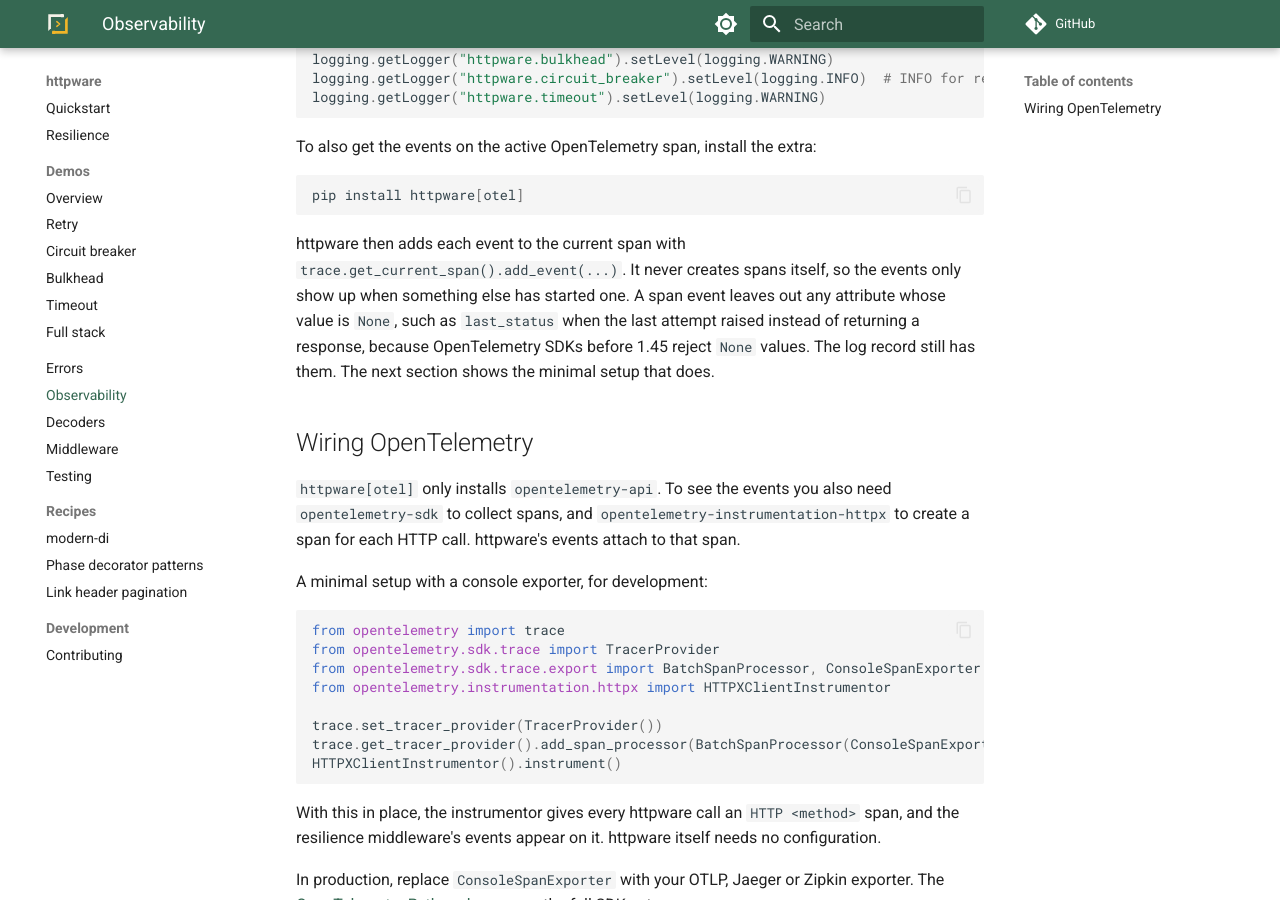
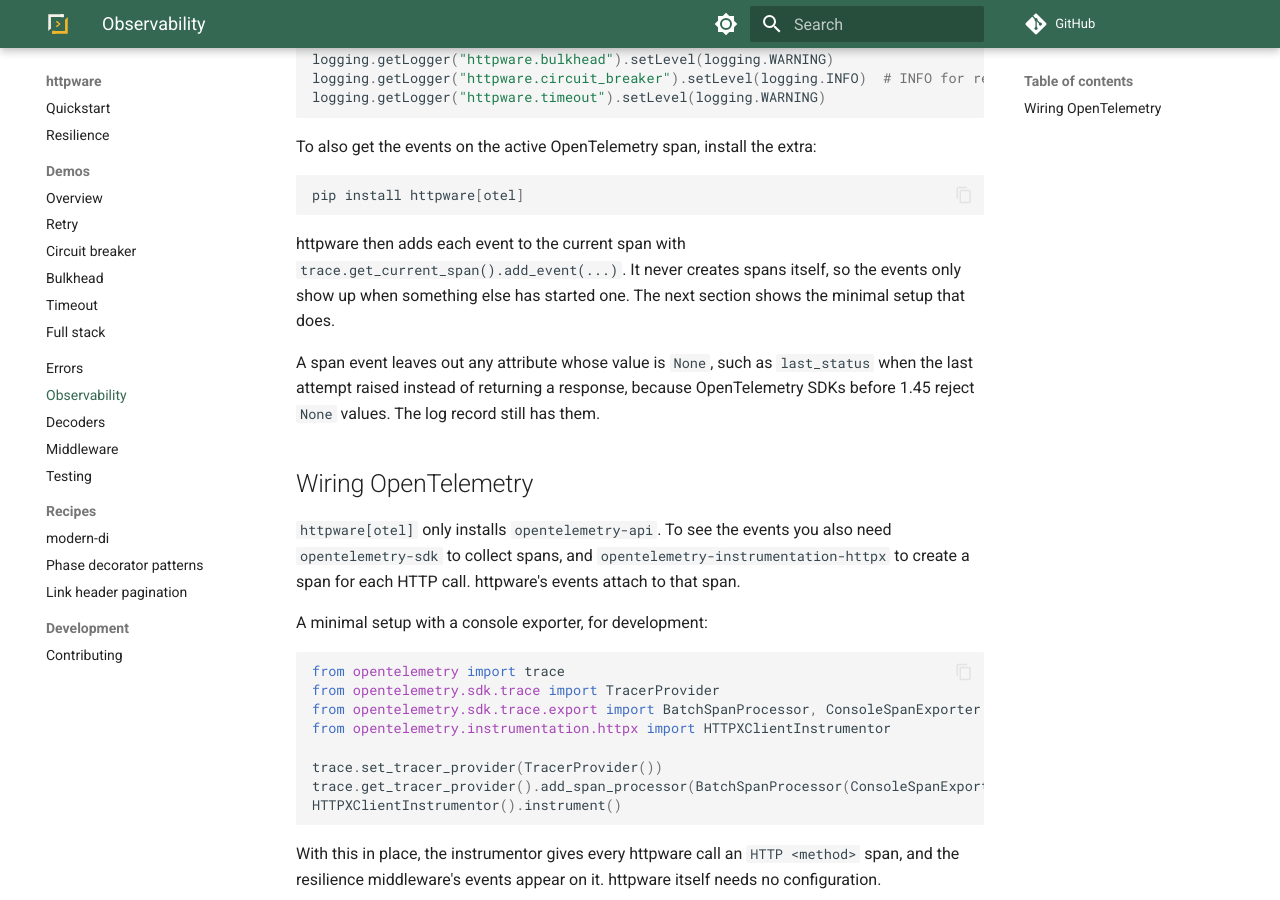
Before and after one commit to modern-python/httpware, an MkDocs documentation site: the page built from docs/observability.md, in a window 1280 px wide and 900 px high, scrolled down 1114 px. Built offline with MkDocs 1.6.1 and Material for MkDocs 9.7.7, drawn with Linux system fonts in a browser that asks for light colours; comment, search, counter and statistics services are not loaded.

````diff
--- a/docs/observability.md
+++ b/docs/observability.md
@@ -33,7 +33,9 @@ To also get the events on the active OpenTelemetry span, install the extra:
 pip install httpware[otel]
 ```
 
-httpware then adds each event to the current span with `trace.get_current_span().add_event(...)`. It never creates spans itself, so the events only show up when something else has started one. A span event leaves out any attribute whose value is `None`, such as `last_status` when the last attempt raised instead of returning a response, because OpenTelemetry SDKs before 1.45 reject `None` values. The log record still has them. The next section shows the minimal setup that does.
+httpware then adds each event to the current span with `trace.get_current_span().add_event(...)`. It never creates spans itself, so the events only show up when something else has started one. The next section shows the minimal setup that does.
+
+A span event leaves out any attribute whose value is `None`, such as `last_status` when the last attempt raised instead of returning a response, because OpenTelemetry SDKs before 1.45 reject `None` values. The log record still has them.
 
 ## Wiring OpenTelemetry
 
````
